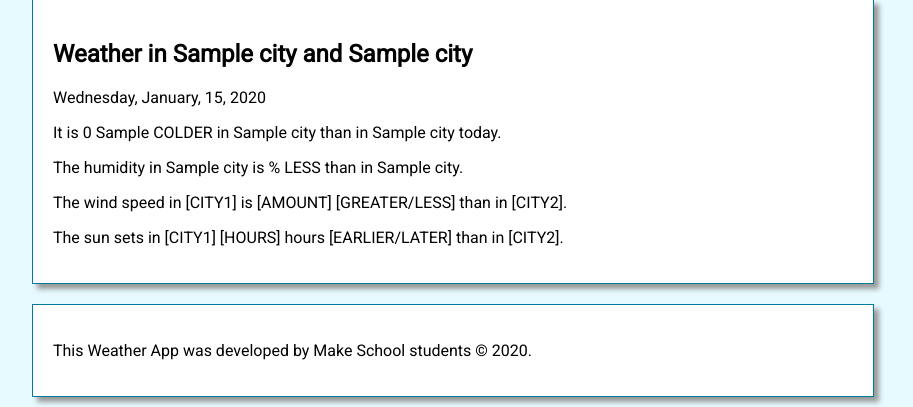
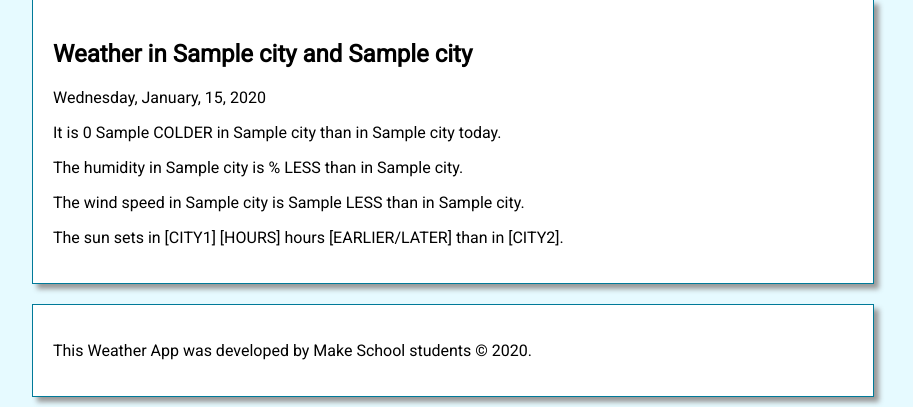
Before and after one commit to Joshkaki00/Homework-4-Assignment, a Flask app: template templates/comparison_results.html in a window 1280 px wide. Shown: the part 90-497 px from the top of the page, without its empty margins (208-1121 px from the left). Run offline with Flask 3, Linux system fonts and the light colour scheme; the template is opened without the code that fills it: most values are stand-ins (such as "Sample title", 1, 10 or a date in 2020).

Commit message:
updated app

```diff
--- a/templates/comparison_results.html
+++ b/templates/comparison_results.html
@@ -27,7 +27,15 @@
     </p>
 
     <p>
-        The wind speed in [CITY1] is [AMOUNT] [GREATER/LESS] than in [CITY2].
+        The wind speed in {{ city1_info.city }} is
+        {{ abs(city1_info.wind_speed - city2_info.wind_speed) }}
+        {{ units_letter }}
+        {% if city1_info.wind_speed > city2_info.wind_speed %}
+            GREATER
+        {% else %}
+            LESS
+        {% endif %}
+        than in {{ city2_info.city }}.
     </p>
 
     <p>
```
